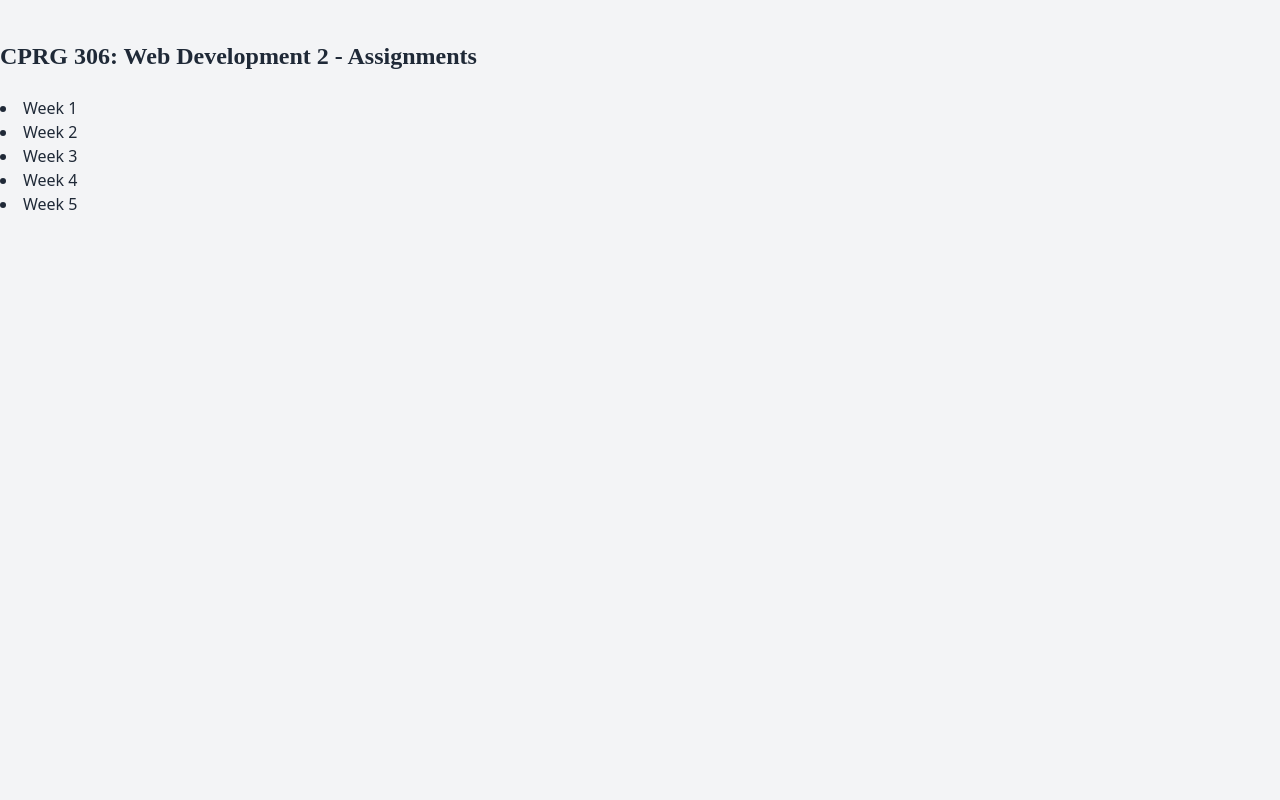
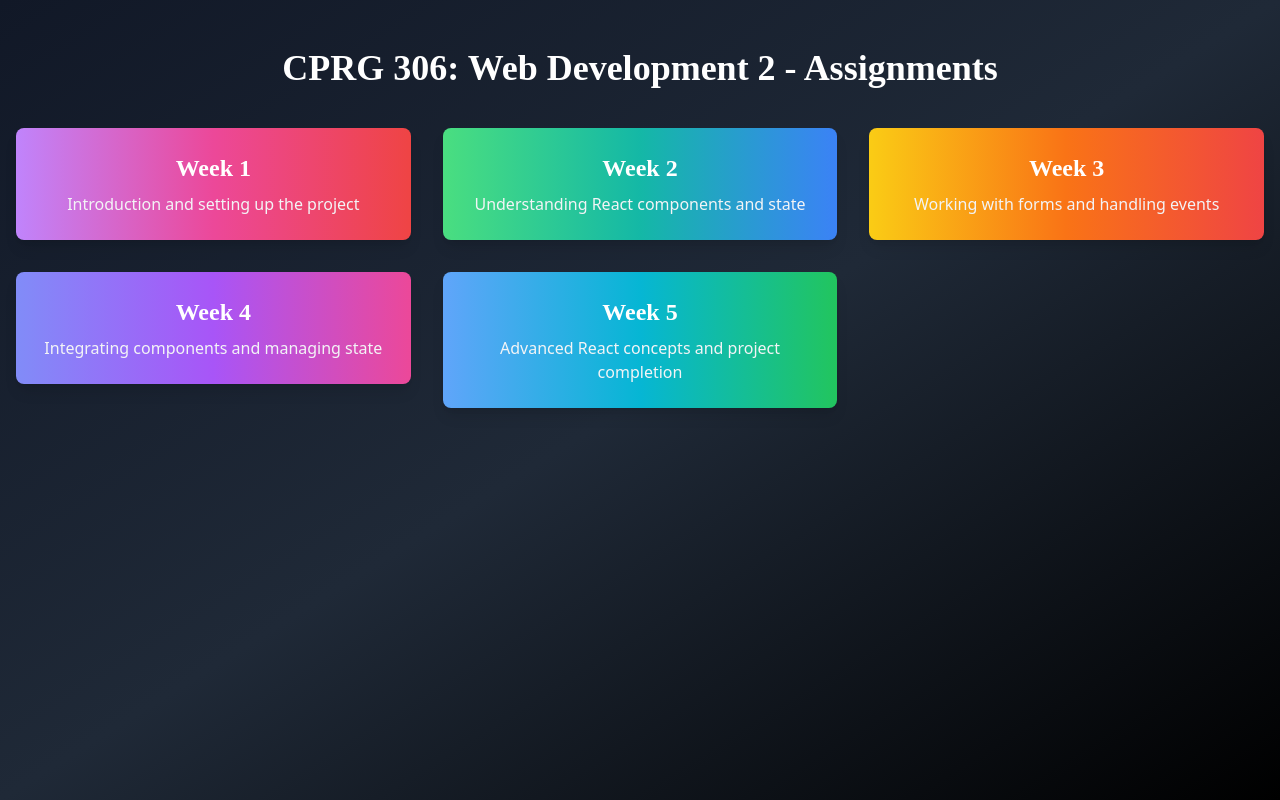
Before and after one commit to tehjibsingh/cprg306-assignments, a Next.js app: page / in a window 1280 px wide. Built offline with nearby package versions, Linux system fonts and the light colour scheme.

Commit message:
hompage changes

```diff
--- a/app/page.js
+++ b/app/page.js
@@ -4,15 +4,54 @@ import Link from 'next/link';
 
 export default function HomePage() {
   return (
-    <div className="container mx-auto py-10">
-      <h1 className="text-2xl font-bold mb-6">CPRG 306: Web Development 2 - Assignments</h1>
-      <ul className="list-disc list-inside">
-        <li><Link href="/week-1">Week 1</Link></li>
-        <li><Link href="/week-2">Week 2</Link></li>
-        <li><Link href="/week-3">Week 3</Link></li>
-        <li><Link href="/week-4">Week 4</Link></li>
-        <li><Link href="/week-5">Week 5</Link></li>
-      </ul>
+    <div className="min-h-screen bg-gradient-to-br from-gray-900 via-gray-800 to-black py-12"> {/* Full-screen gradient background */}
+      <div className="container mx-auto text-center">
+        {/* Main Heading */}
+        <h1 className="text-4xl font-extrabold mb-10 text-white">CPRG 306: Web Development 2 - Assignments</h1>
+
+        {/* Card Grid Container */}
+        <div className="grid grid-cols-1 md:grid-cols-2 lg:grid-cols-3 gap-8 px-4">
+          {/* Week 1 Card */}
+          <Link href="/week-1">
+            <div className="bg-gradient-to-r from-purple-400 via-pink-500 to-red-500 text-white shadow-lg rounded-lg p-6 hover:shadow-2xl transform hover:-translate-y-2 transition duration-300 ease-in-out">
+              <h2 className="text-2xl font-semibold mb-2">Week 1</h2>
+              <p className="text-gray-100">Introduction and setting up the project</p>
+            </div>
+          </Link>
+
+          {/* Week 2 Card */}
+          <Link href="/week-2">
+            <div className="bg-gradient-to-r from-green-400 via-teal-500 to-blue-500 text-white shadow-lg rounded-lg p-6 hover:shadow-2xl transform hover:-translate-y-2 transition duration-300 ease-in-out">
+              <h2 className="text-2xl font-semibold mb-2">Week 2</h2>
+              <p className="text-gray-100">Understanding React components and state</p>
+            </div>
+          </Link>
+
+          {/* Week 3 Card */}
+          <Link href="/week-3">
+            <div className="bg-gradient-to-r from-yellow-400 via-orange-500 to-red-500 text-white shadow-lg rounded-lg p-6 hover:shadow-2xl transform hover:-translate-y-2 transition duration-300 ease-in-out">
+              <h2 className="text-2xl font-semibold mb-2">Week 3</h2>
+              <p className="text-gray-100">Working with forms and handling events</p>
+            </div>
+          </Link>
+
+          {/* Week 4 Card */}
+          <Link href="/week-4">
+            <div className="bg-gradient-to-r from-indigo-400 via-purple-500 to-pink-500 text-white shadow-lg rounded-lg p-6 hover:shadow-2xl transform hover:-translate-y-2 transition duration-300 ease-in-out">
+              <h2 className="text-2xl font-semibold mb-2">Week 4</h2>
+              <p className="text-gray-100">Integrating components and managing state</p>
+            </div>
+          </Link>
+
+          {/* Week 5 Card */}
+          <Link href="/week-5">
+            <div className="bg-gradient-to-r from-blue-400 via-cyan-500 to-green-500 text-white shadow-lg rounded-lg p-6 hover:shadow-2xl transform hover:-translate-y-2 transition duration-300 ease-in-out">
+              <h2 className="text-2xl font-semibold mb-2">Week 5</h2>
+              <p className="text-gray-100">Advanced React concepts and project completion</p>
+            </div>
+          </Link>
+        </div>
+      </div>
     </div>
   );
 }
```
